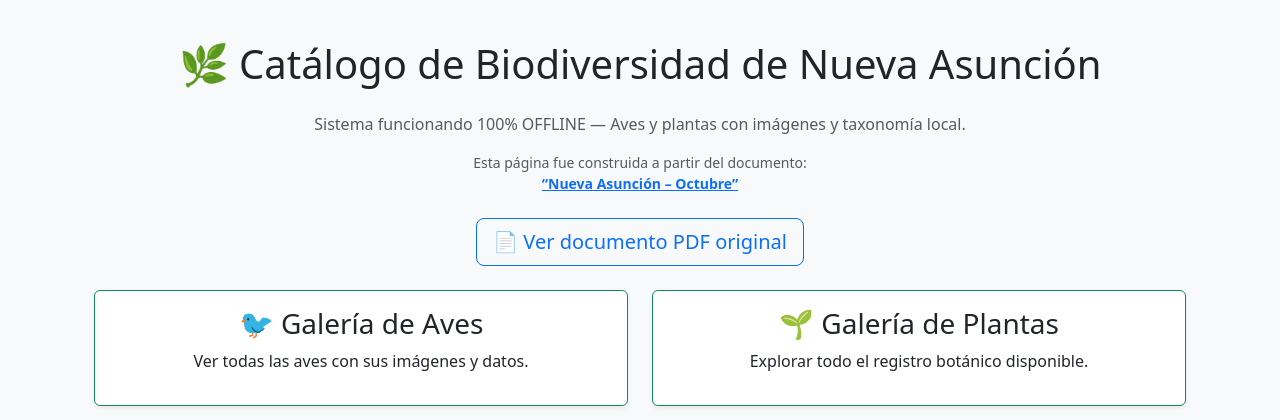
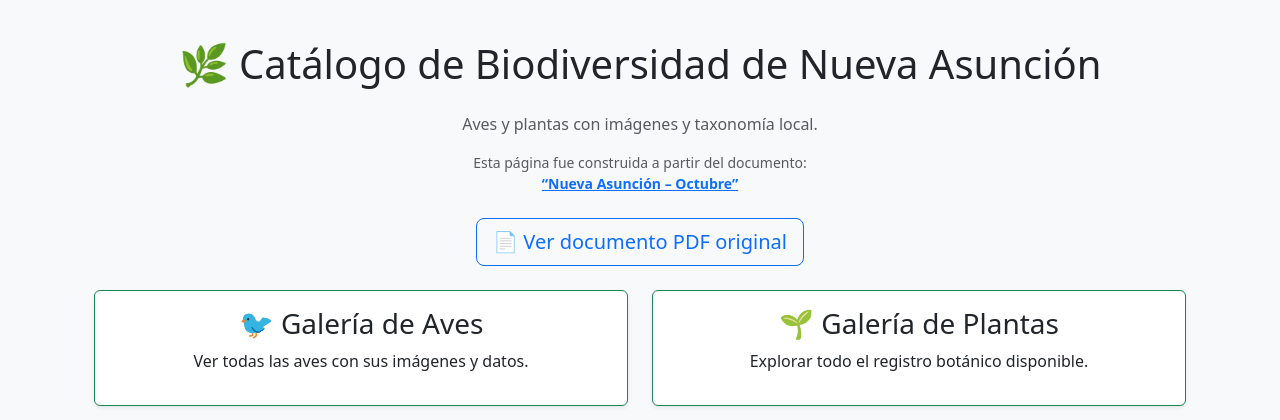
Before and after one commit to walterortiz07/vivitorres, a Flask app: page / in a window 1280 px wide. Shown: the part 56-476 px from the top of the page. Run offline with Flask 3, Linux system fonts and the light colour scheme.

Commit message:
ajustes index

```diff
--- a/templates/index.html
+++ b/templates/index.html
@@ -6,7 +6,7 @@
   <h1 class="text-center mb-4">🌿 Catálogo de Biodiversidad de Nueva Asunción</h1>
 
   <p class="text-center text-muted">
-    Sistema funcionando 100% OFFLINE — Aves y plantas con imágenes y taxonomía local.
+    Aves y plantas con imágenes y taxonomía local.
   </p>
 
   <!-- MENSAJE DE ORIGEN -->
```
